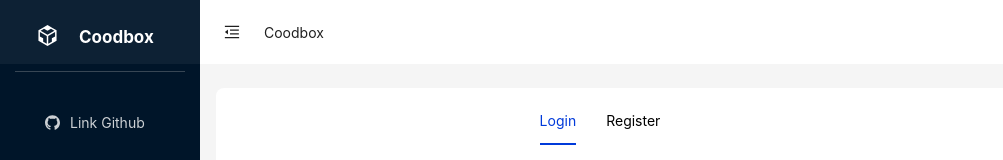
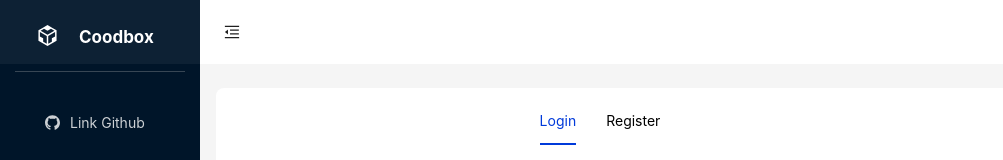
Before and after one commit to trietdao301/online-code-judge-FE, a React (Create React App) app: page / in a window 1280 px wide. Shown: the top 160 px of the page, without its empty margins (0-1003 px from the left). Built offline with nearby package versions, Linux system fonts and the light colour scheme; no server answers.

Commit message:
minor edit

```diff
--- a/public/index.html
+++ b/public/index.html
@@ -24,7 +24,7 @@
       work correctly both with client-side routing and a non-root public URL.
       Learn how to configure a non-root public URL by running `npm run build`.
     -->
-    <title>React App</title>
+    <title>Coodbox</title>
   </head>
   <body>
     <noscript>You need to enable JavaScript to run this app.</noscript>
--- a/src/layout/AuthLayout.tsx
+++ b/src/layout/AuthLayout.tsx
@@ -63,7 +63,7 @@ const AuthLayout: React.FC = () => {
               height: 64,
             }}
           ></Button>
-          Coodbox
+
         </Header>
         <Content style={{ margin: "24px 16px 0" }}>
           <div
```
Also changed, not shown: public/manifest.json.
